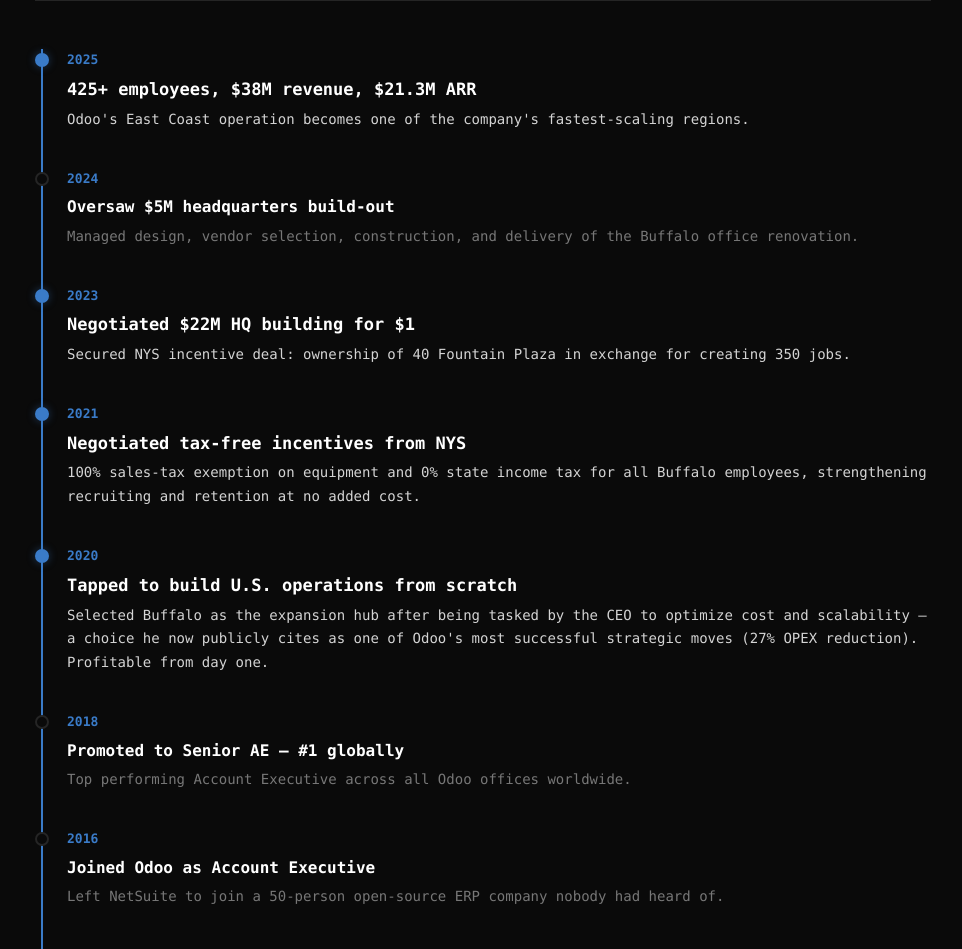
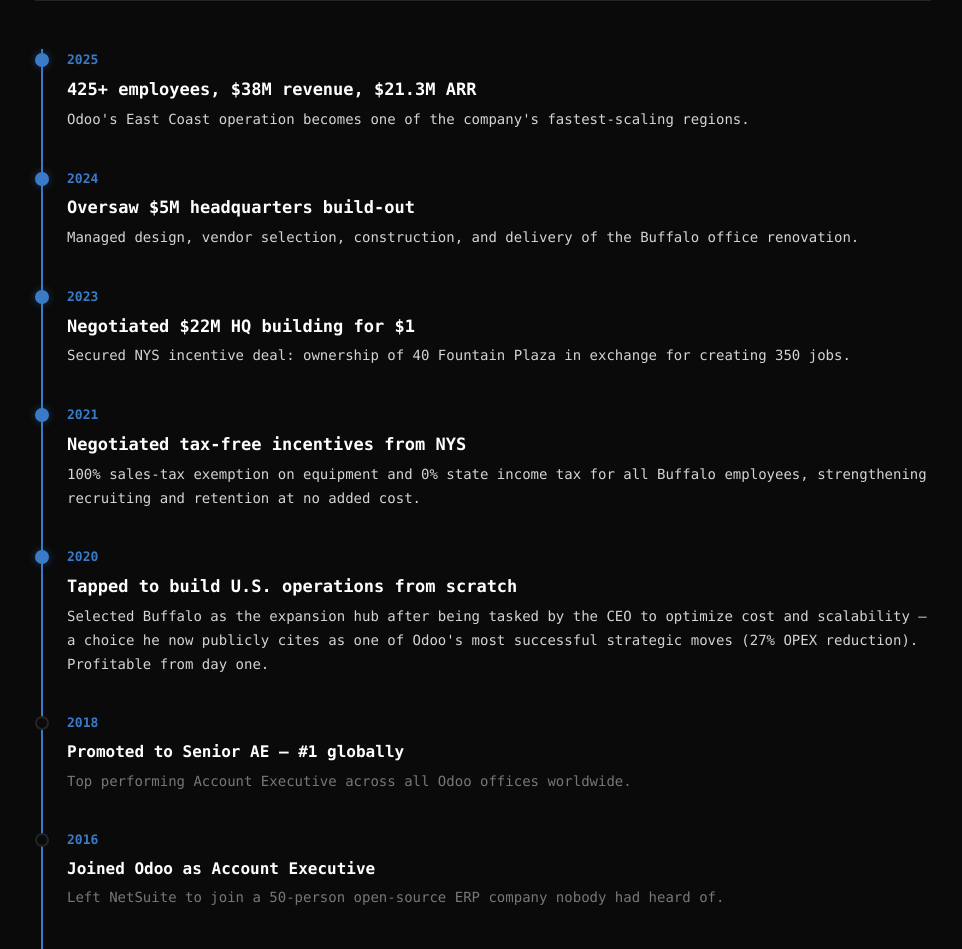
Before and after one commit to nko614/kosinski-website, a Flask app: page /resume in a window 1280 px wide. Shown: the part 467-1416 px from the top of the page, without its empty margins (157-1119 px from the left). Run offline with Flask 3, Linux system fonts and the light colour scheme; some libraries are stand-ins or nearby versions.

Commit message:
Highlight 2024 timeline dot

```diff
--- a/templates/resume.html
+++ b/templates/resume.html
@@ -46,7 +46,7 @@
                 </div>
             </div>
 
-            <div class="timeline-item">
+            <div class="timeline-item highlight">
                 <div class="timeline-dot"></div>
                 <div class="timeline-year">2024</div>
                 <div class="timeline-content">
```
